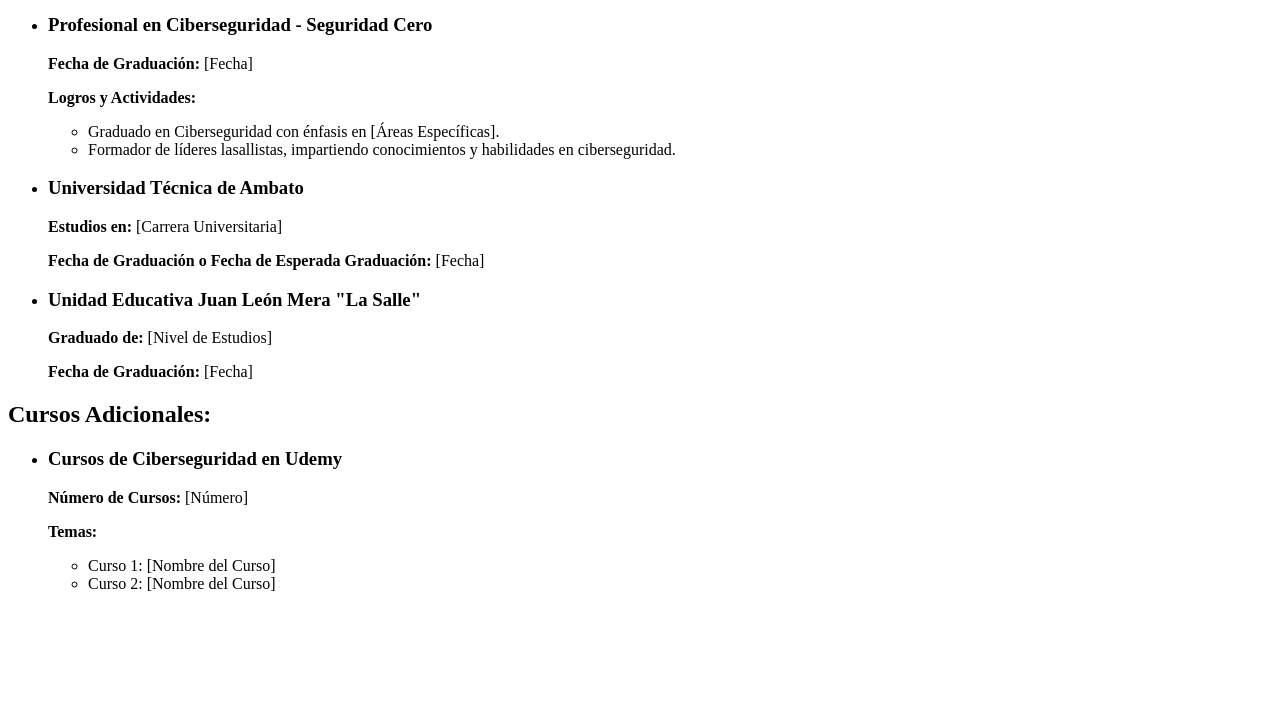
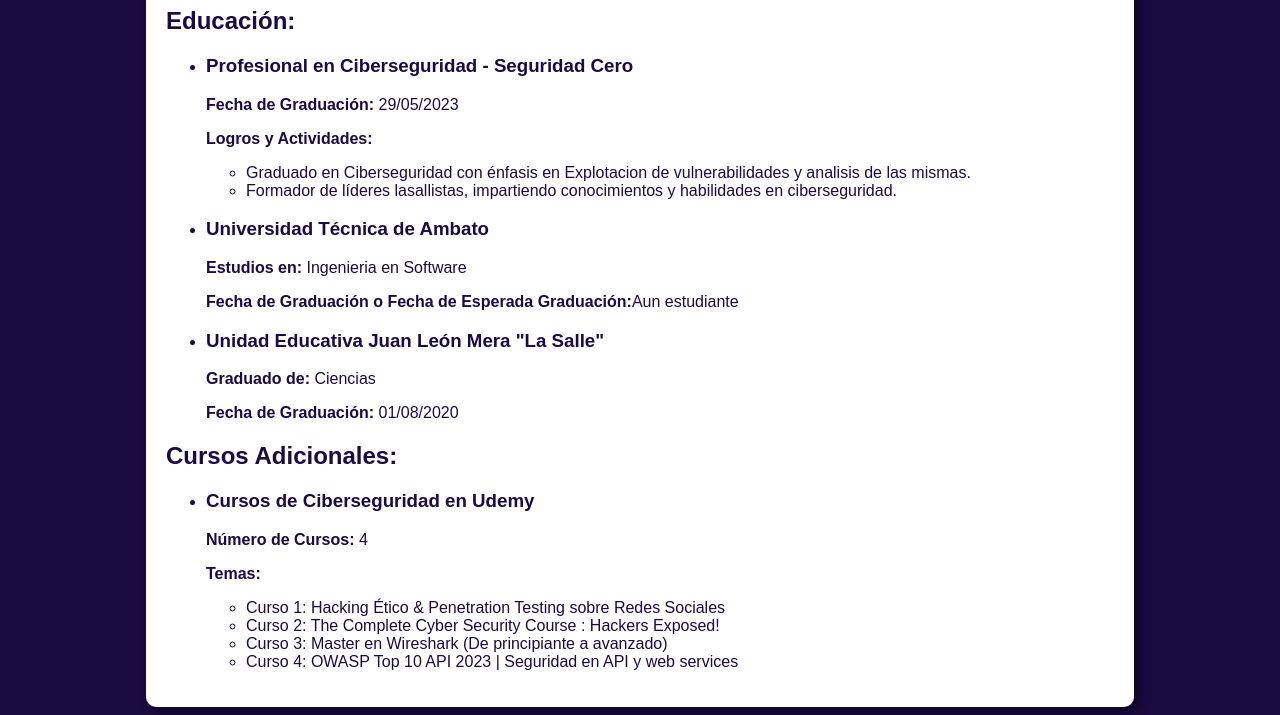
Before and after one commit to WADEPAR621/WADEPAR621.github.io, a plain HTML site: page Educacion.html in a window 1280 px wide. Shown: the part 113-828 px from the top of the page. Before the commit the page ends 800 px from the top, so only its background shows below. Drawn offline with Linux system fonts and the light colour scheme.

Commit message:
Agregacion de estilos y un poco mas de informacion en los archivos de eduacion.html y EducacionStyle.css

```diff
--- a/Educacion.html
+++ b/Educacion.html
@@ -1,21 +1,25 @@
 <!DOCTYPE html>
 <html lang="en">
+
 <head>
     <meta charset="UTF-8">
     <meta name="viewport" content="width=device-width, initial-scale=1.0">
     <title>Educacion</title>
+    <link rel="stylesheet" type="text/css" href="./Educacionstyle.css">
 </head>
+
 <body>
-    <h1>Currículum de Kenneth Paredes </h1>
+    <div class="container">
+        <h1>Travesia de Kenneth Paredes </h1>
 
         <h2>Educación:</h2>
         <ul>
             <li>
                 <h3>Profesional en Ciberseguridad - Seguridad Cero</h3>
-      <p><strong>Fecha de Graduación:</strong> [Fecha]</p>
+                <p><strong>Fecha de Graduación:</strong> 29/05/2023</p>
                 <p><strong>Logros y Actividades:</strong></p>
                 <ul>
-        <li>Graduado en Ciberseguridad con énfasis en [Áreas Específicas].</li>
+                    <li>Graduado en Ciberseguridad con énfasis en Explotacion de vulnerabilidades y analisis de las mismas.</li>
                     <li>Formador de líderes lasallistas, impartiendo conocimientos y habilidades en ciberseguridad.</li>
                     <!-- Agrega más logros y actividades según sea necesario -->
                 </ul>
@@ -23,14 +27,14 @@
 
             <li>
                 <h3>Universidad Técnica de Ambato</h3>
-      <p><strong>Estudios en:</strong> [Carrera Universitaria]</p>
-      <p><strong>Fecha de Graduación o Fecha de Esperada Graduación:</strong> [Fecha]</p>
+                <p><strong>Estudios en:</strong> Ingenieria en Software</p>
+                <p><strong>Fecha de Graduación o Fecha de Esperada Graduación:</strong>Aun estudiante</p>
             </li>
 
             <li>
                 <h3>Unidad Educativa Juan León Mera "La Salle"</h3>
-      <p><strong>Graduado de:</strong> [Nivel de Estudios]</p>
-      <p><strong>Fecha de Graduación:</strong> [Fecha]</p>
+                <p><strong>Graduado de:</strong> Ciencias</p>
+                <p><strong>Fecha de Graduación:</strong> 01/08/2020</p>
             </li>
         </ul>
 
@@ -38,14 +42,18 @@
         <ul>
             <li>
                 <h3>Cursos de Ciberseguridad en Udemy</h3>
-      <p><strong>Número de Cursos:</strong> [Número]</p>
+                <p><strong>Número de Cursos:</strong> 4</p>
                 <p><strong>Temas:</strong></p>
                 <ul>
-        <li>Curso 1: [Nombre del Curso]</li>
-        <li>Curso 2: [Nombre del Curso]</li>
+                    <li>Curso 1: Hacking Ético & Penetration Testing sobre Redes Sociales</li>
+                    <li>Curso 2: The Complete Cyber Security Course : Hackers Exposed!</li>
+                    <li>Curso 3: Master en Wireshark (De principiante a avanzado)</li>
+                    <li>Curso 4: OWASP Top 10 API 2023 | Seguridad en API y web services </li>
                     <!-- Agrega más cursos según sea necesario -->
                 </ul>
             </li>
         </ul>
+    </div>
 </body>
+
 </html>
--- a/Educacionstyle.css
+++ b/Educacionstyle.css
@@ -0,0 +1,17 @@
+body {
+  font-family: Arial, sans-serif;
+  display: flex;
+  align-items: center;
+  justify-content: center;
+  background-color: rgb(28, 10, 66);
+}
+.container {
+  margin-top: 12px;
+  width: 75%;
+  padding-left: 3%;
+  background-color: #ffffff;
+  border-radius: 10px;
+  box-shadow: 5px 5px 10px rgba(0, 0, 0, 0.5);
+  color: rgb(28, 10, 66);
+  padding: 20px;
+}
```
Lines whose indentation alone changed are shown as unchanged.
